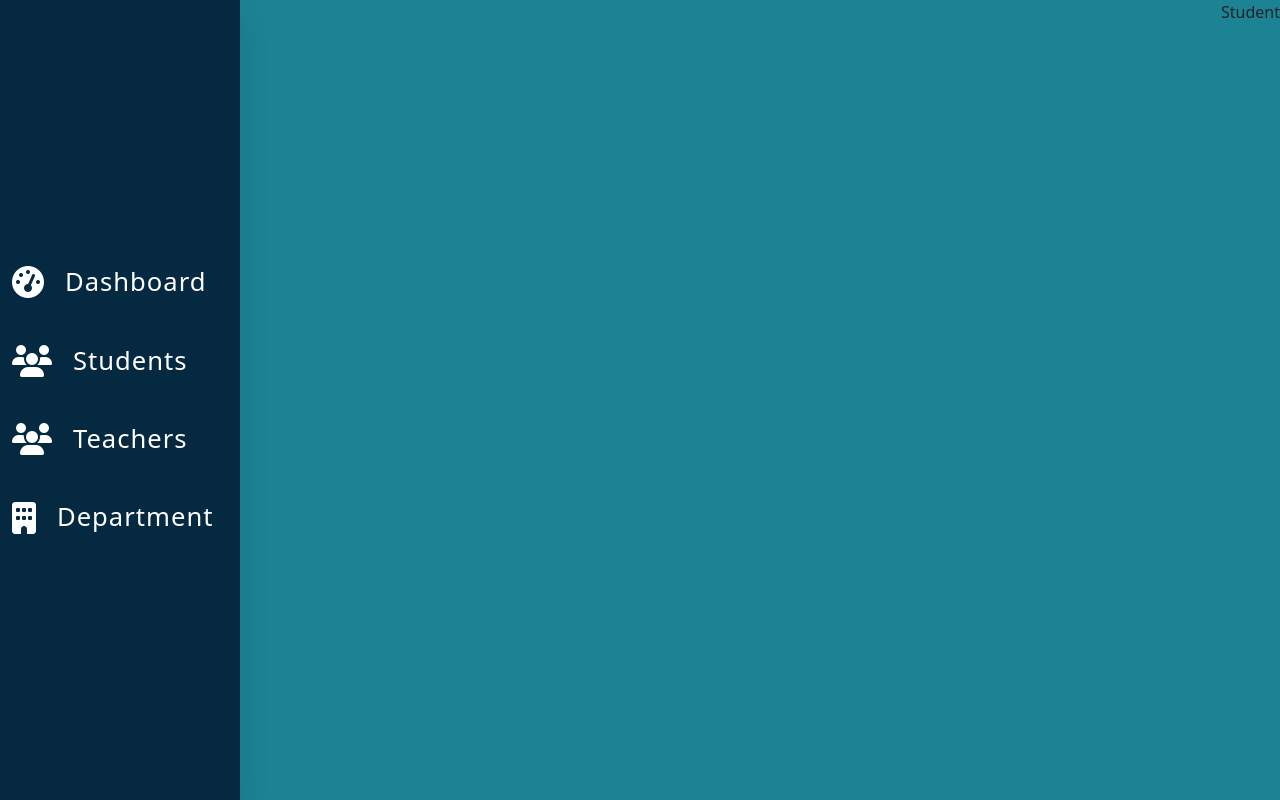
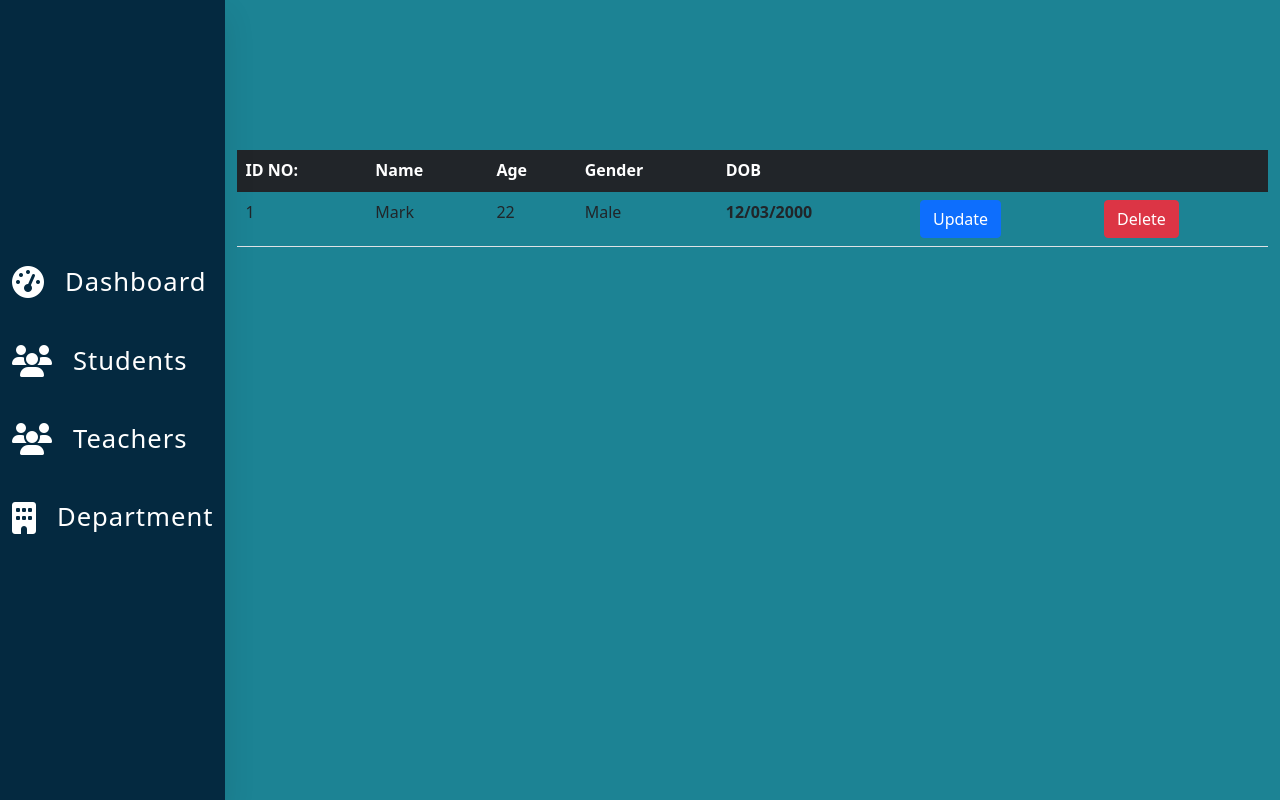
Before and after one commit to Zavi254/Elimu_Management-System, a React (Create React App) app in the folder frontend/: page /students in a window 1280 px wide. Built offline with nearby package versions, Linux system fonts and the light colour scheme; the HTML template or start-up script is replaced by a standard one.

Commit message:
Added the Student sample Table

```diff
--- a/frontend/src/Student.jsx
+++ b/frontend/src/Student.jsx
@@ -1,11 +1,36 @@
-import React from 'react'
+import React from "react";
+import DeleteButton from "./DeleteButton";
+import UpdateButton from "./UpdateButton";
 
 const Student = () => {
   return (
-    <div>
-      Student
+    <div className="container" style={{marginTop:'150px'}}>
+      <table className="table">
+        <thead className="table-dark">
+          <tr>
+            <th>ID NO:</th>
+            <th>Name</th>
+            <th>Age</th>
+            <th>Gender</th>
+            <th>DOB</th>
+            <th></th>
+            <th></th>
+          </tr>
+        </thead>
+        <tbody>
+          <tr>
+            <td>1</td>
+            <td>Mark</td>
+            <td>22</td>
+            <td>Male</td>
+            <th>12/03/2000</th>
+            <td><UpdateButton /></td>
+            <td><DeleteButton /></td>
+          </tr>
+        </tbody>
+      </table>
     </div>
-  )
-}
+  );
+};
 
-export default Student
+export default Student;
```
